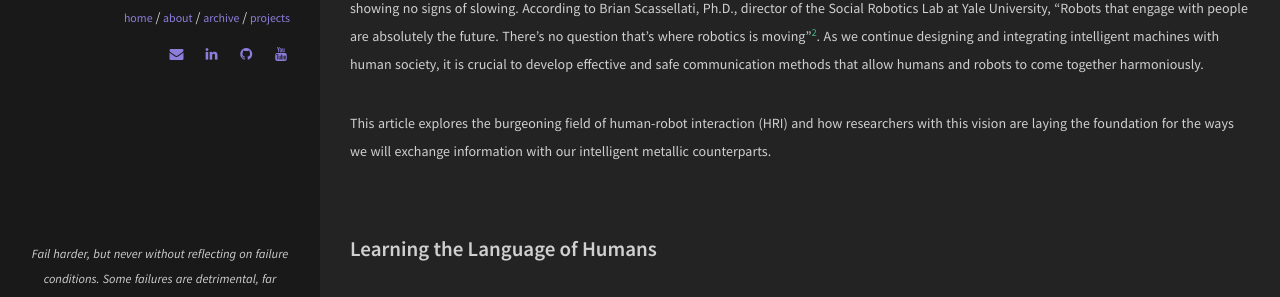
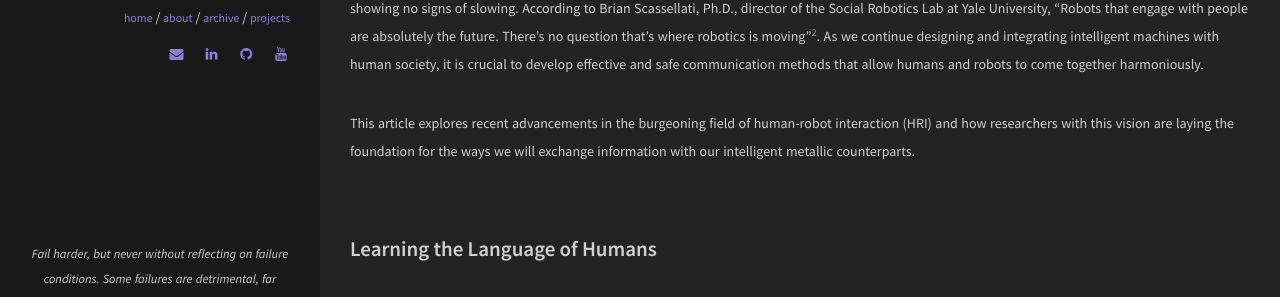
Before and after one commit to uynitsuj/uynitsuj.github.io, a Jekyll site: the page built from _posts/2023-04-04-bonding-with-bots-hri.md, in a window 1280 px wide. Shown: the part 390-687 px from the top of the page. Built offline with Jekyll 4.4.1, drawn with Linux system fonts in a browser that asks for light colours.

Commit message:
recent adv

```diff
--- a/_posts/2023-04-04-bonding-with-bots-hri.md
+++ b/_posts/2023-04-04-bonding-with-bots-hri.md
@@ -15,7 +15,7 @@ From factories to hospitals, our own houses to other planets within our system,
 
 <br>
 
-This article explores the burgeoning field of human-robot interaction (HRI) and how researchers with this vision are laying the foundation for the ways we will exchange information with our intelligent metallic counterparts.
+This article explores recent advancements in the burgeoning field of human-robot interaction (HRI) and how researchers with this vision are laying the foundation for the ways we will exchange information with our intelligent metallic counterparts.
 
 <br>
 
```
